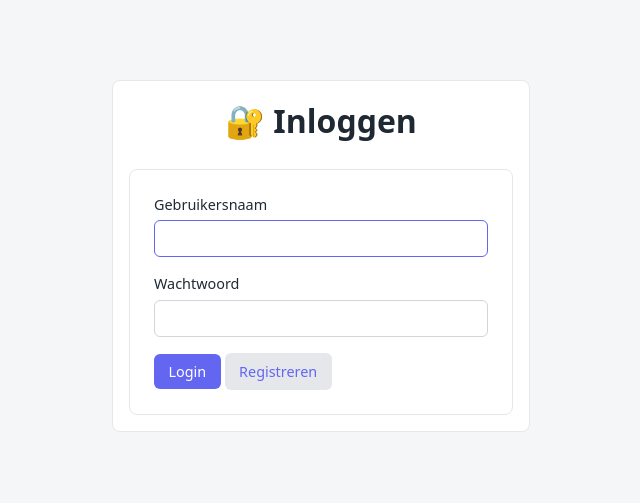
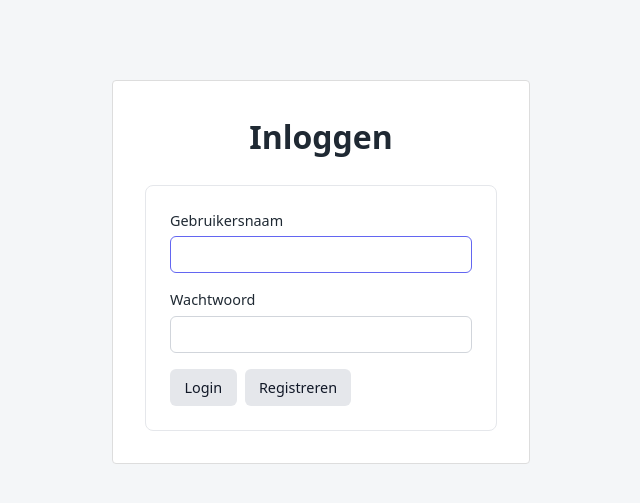
Before and after one commit to David-van-Groningen/videoplaylist, a PHP site: page /login.php in a window 1280 px wide. Shown: the top 503 px of the page, without its empty margins (319-959 px from the left). Run offline with PHP 8.4, Linux system fonts and the light colour scheme.

Commit message:
Update login.php

```diff
--- a/login.php
+++ b/login.php
@@ -30,12 +30,12 @@ if ($_SERVER['REQUEST_METHOD'] === 'POST') {
 <title>Login - Video Platform</title>
 <link rel="stylesheet" href="assets/style.css">
 </head>
-<body class="bg">
+<body>
 <main class="container" style="max-width:450px;margin-top:5rem;">
-    <div class="glass-card">
-        <h1 style="text-align:center;">🔐 Inloggen</h1>
+    <div style="background:#fff; padding:2rem; border-radius:4px; border:1px solid #ddd;">
+        <h1 style="text-align:center;">Inloggen</h1>
         <?php if($err): ?>
-        <div class="notice err"><?= sanitize_output($err) ?></div>
+        <div class="notice err"><?= e($err) ?></div>
         <?php endif; ?>
         <form method="POST">
             <label>
@@ -46,9 +46,9 @@ if ($_SERVER['REQUEST_METHOD'] === 'POST') {
                 Wachtwoord
                 <input type="password" name="password" required>
             </label>
-            <div class="actions">
-                <button type="submit" class="btn btn-purple">Login</button>
-                <a href="register.php" class="btn ghost">Registreren</a>
+            <div style="margin-top:1rem; display:flex; gap:0.5rem;">
+                <button type="submit" class="btn btn-yellow">Login</button>
+                <a href="register.php" class="btn">Registreren</a>
             </div>
         </form>
     </div>
```
